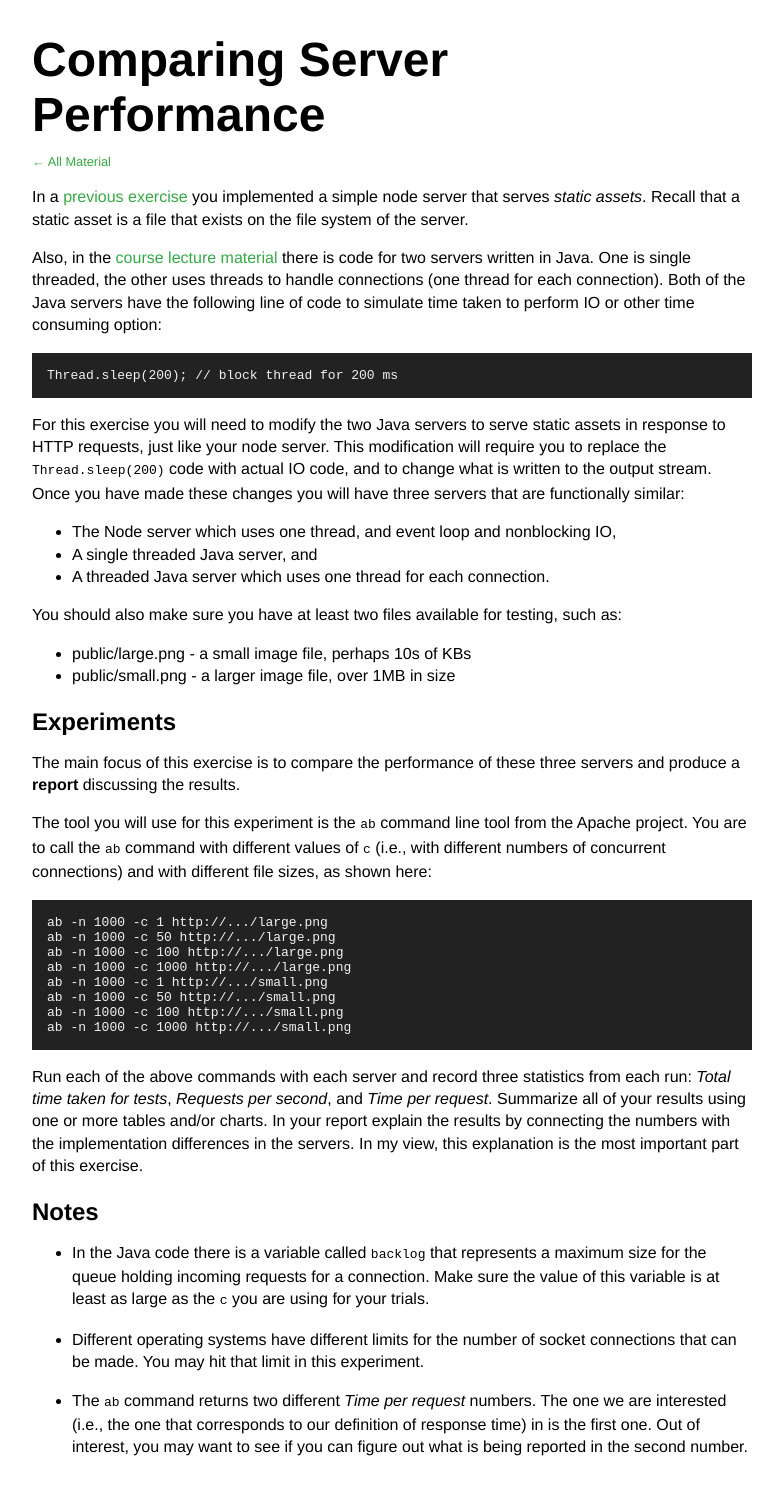
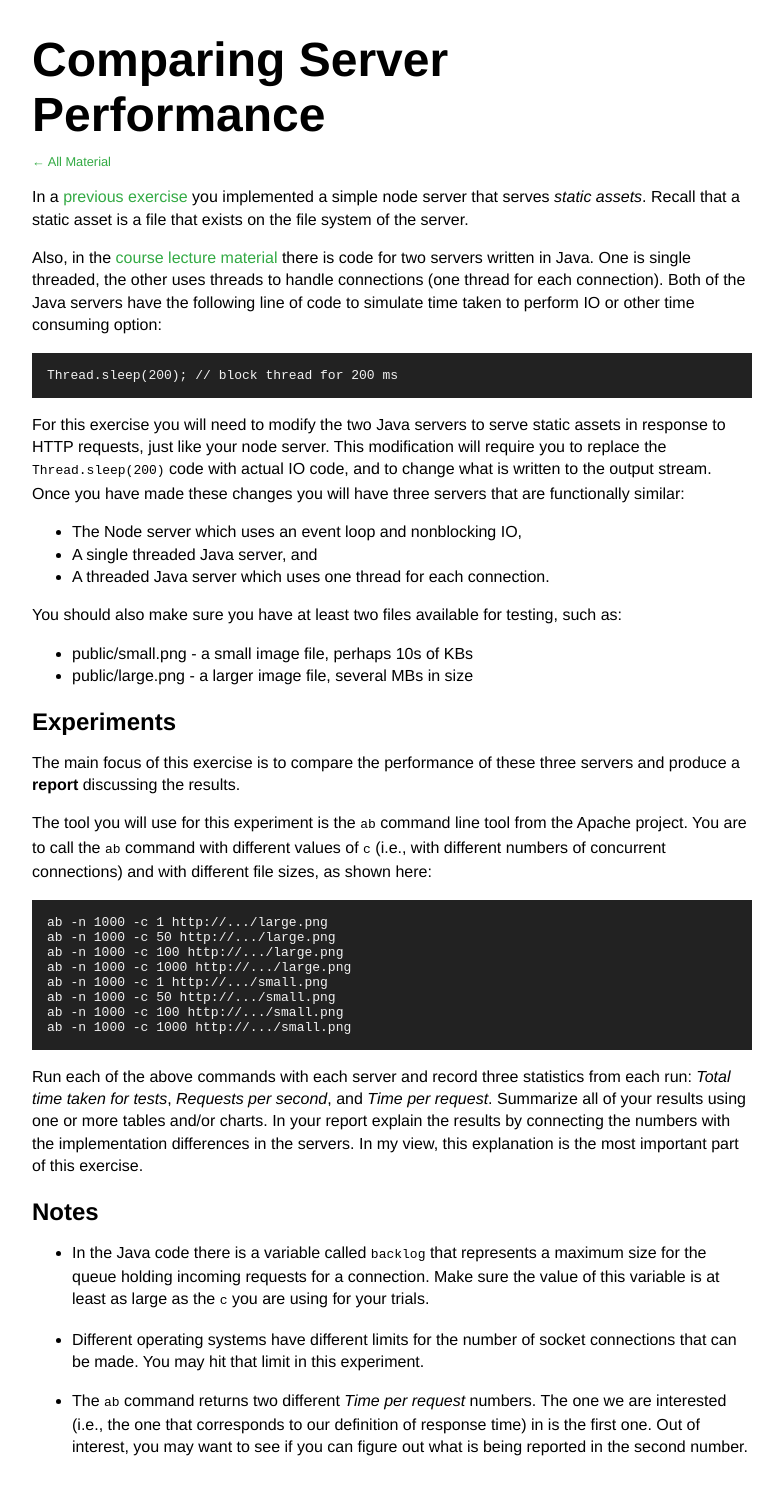
Before and after one commit to sillito/websystems, a Jekyll site: the page built from exercises/servers.markdown, in a window 1280 px wide, cut to the strip 0-1501 px from the top of the page. Shown: the top 1495 px of the strip, without its empty margins (248-1031 px from the left). Built offline with Jekyll 4.4.1, drawn with Linux system fonts in a browser that asks for light colours; Markdown is read by kramdown in place of the engine named in the settings.

Commit message:
add link to servers exercise; other tweaks

```diff
--- a/exercises/servers.markdown
+++ b/exercises/servers.markdown
@@ -12,14 +12,14 @@
 
 For this exercise you will need to modify the two Java servers to serve static assets in response to HTTP requests, just like your node server. This modification will require you to replace the `Thread.sleep(200)` code with actual IO code, and to change what is written to the output stream. Once you have made these changes you will have three servers that are functionally similar:
 
-* The Node server which uses one thread, and event loop and nonblocking IO,
+* The Node server which uses an event loop and nonblocking IO,
 * A single threaded Java server, and
 * A threaded Java server which uses one thread for each connection.
 
 You should also make sure you have at least two files available for testing, such as:
 
-* public/large.png - a small image file, perhaps 10s of KBs
-* public/small.png - a larger image file, over 1MB in size
+* public/small.png - a small image file, perhaps 10s of KBs
+* public/large.png - a larger image file, several MBs in size
 
 ## Experiments
 
--- a/index.markdown
+++ b/index.markdown
@@ -13,7 +13,7 @@
 1. [JavaScript and node materials](materials/javascript.html), [node hello world program](materials/node-hello.html) and [exercise](exercises/functions.html)
 * [HTTP requests materials](materials/requests.html) and [exercise](exercises/bench.html)
 * [HTTP responses materials](materials/responses.html) and [exercise](exercises/server.html)
-* [Web application server basics](materials/servers.html)
+* [Web application server basics](materials/servers.html) and [exercise](exercises/servers.html)
 * HTML, the web's presentation layer
 * SQL and persistence
 * HTML forms and POST HTTP requests
--- a/materials/javascript.markdown
+++ b/materials/javascript.markdown
@@ -145,7 +145,8 @@
 	    // specific to one instance ...
 	    this.make = make;
 	    this.model = model;
-	    this.year defineyeacreate an age property here in the constructor function, but that would create a different age method for each car I created.
+	    this.year = year;
+    }
 
 	Car.prototype.age = function() {
 	    age : function() {
```
